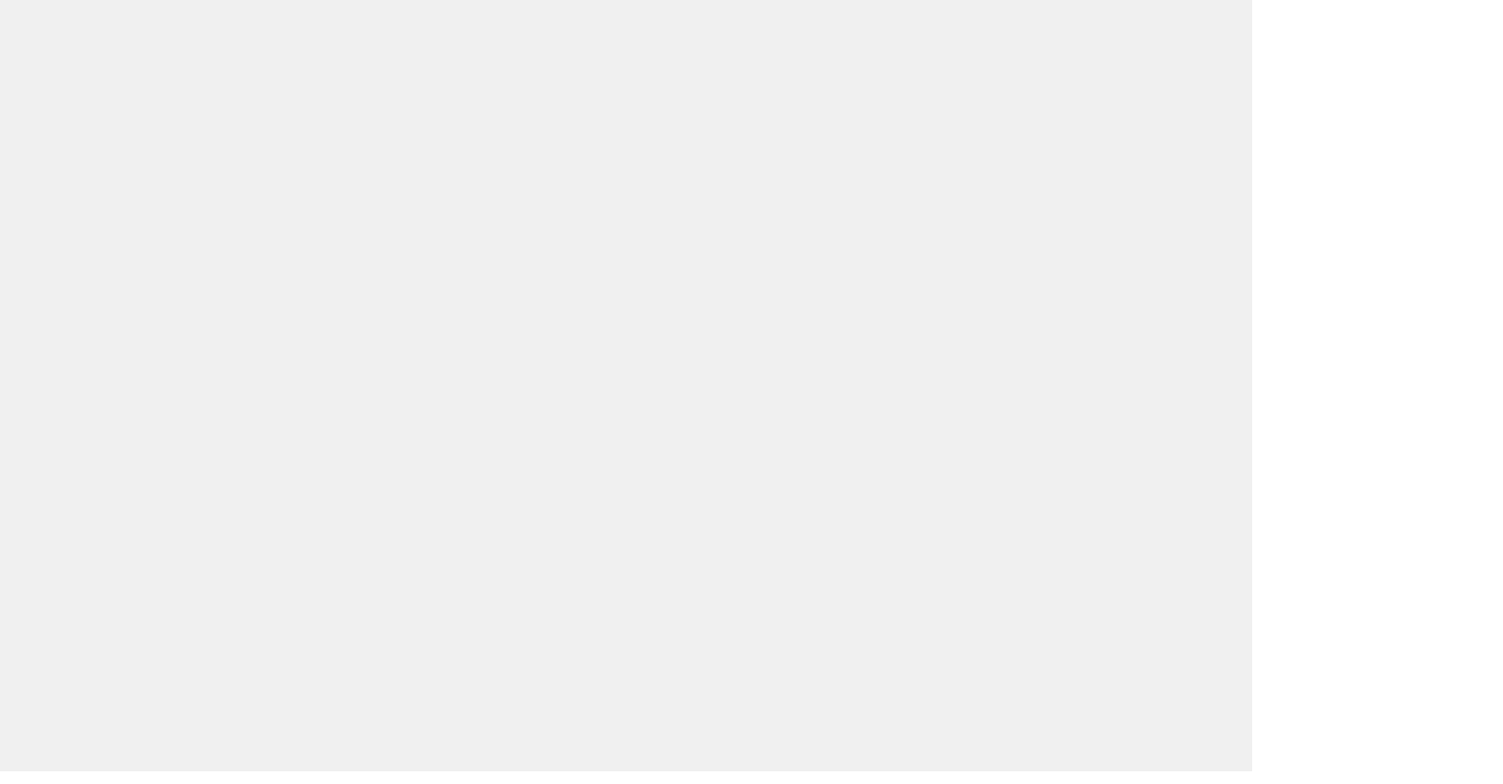
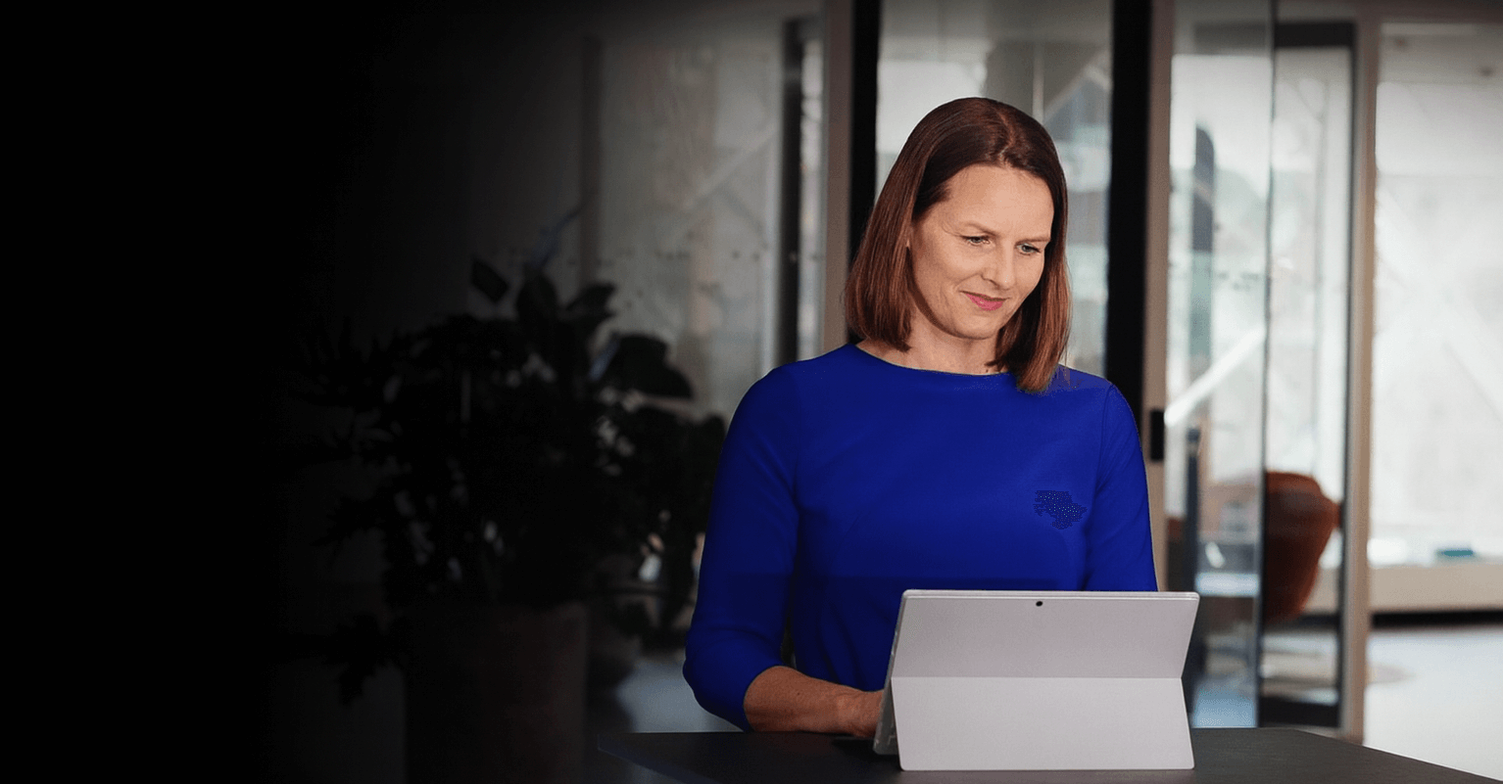
Before and after one commit to gume0002/Aflevering-06-, a plain HTML site: page index.html in a window 1280 px wide. Shown: the top 801 px of the page at 98% size, 1534 px wide, since content can reach past the window. Drawn offline with Linux system fonts and the light colour scheme.

```diff
--- a/index.html
+++ b/index.html
@@ -9,7 +9,7 @@
 <body>
 
 <section class="intro">
-
+<img src="image-front.png" alt="hero image - woman with pc">
 </section>
 
 <section class="fakta">
```
Also changed, not shown: image-front.png (added).
